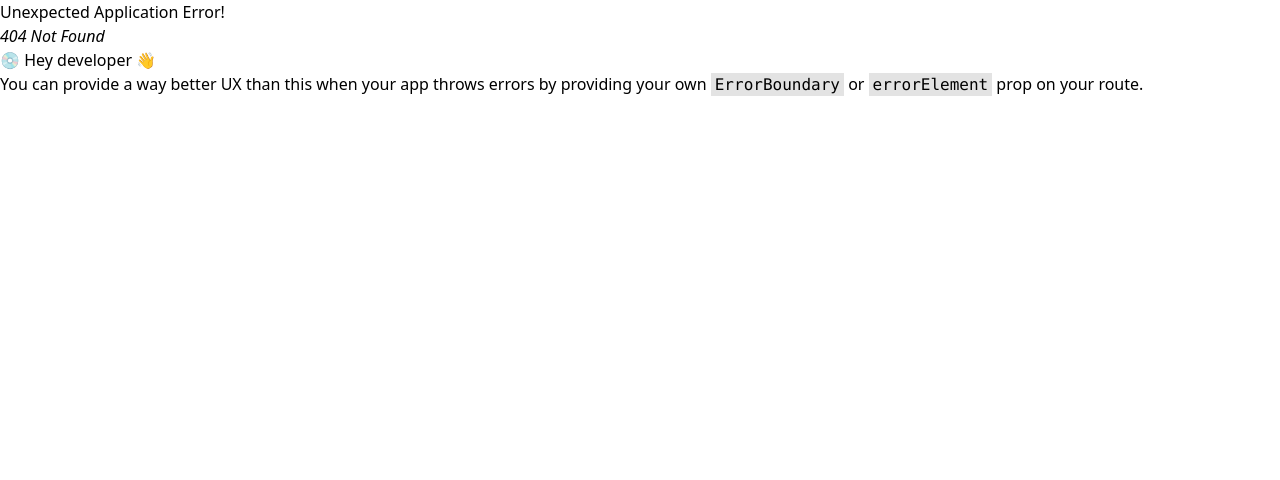
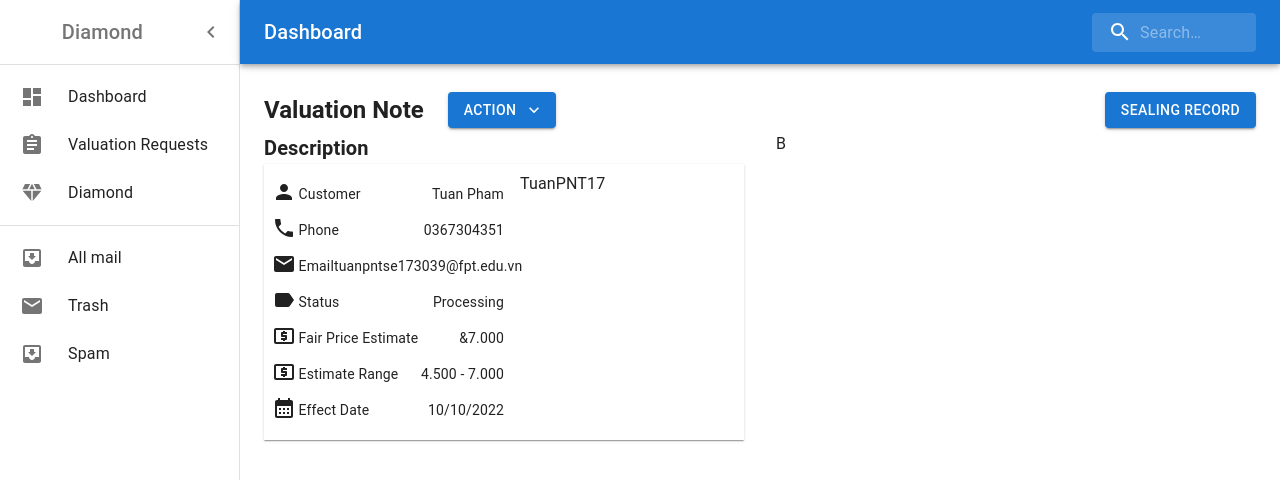
Before and after one commit to TuanPNTSE173039/diamond-valuation-system-fe, a React (Vite) app: page /requests/1/1 in a window 1280 px wide. Before the commit this address had no page. Shown: the top 480 px of the page. Built offline with nearby package versions, Linux system fonts and the light colour scheme.

Commit message:
added Valuation note User description

```diff
--- a/src/App.jsx
+++ b/src/App.jsx
@@ -2,6 +2,7 @@ import { createBrowserRouter, RouterProvider } from "react-router-dom";
 import BasicTabs from "./components/common/BasicTabs.jsx";
 import ValuationRequestDetail from "./components/valuation-request/ValuationRequestDetail.jsx";
 import RootLayout from "./RootLayout.jsx";
+import ValuationNote from "./pages/ValuationNote.jsx";
 
 const router = createBrowserRouter([
   {
@@ -9,16 +10,25 @@ const router = createBrowserRouter([
     element: <RootLayout />,
     children: [
       {
-        path: "/",
+        index: true,
         element: <div>Dashboard</div>,
       },
       {
-        path: "/requests",
-        element: <BasicTabs />,
-      },
-      {
-        path: "/requests/:id",
-        element: <ValuationRequestDetail />,
+        path: "requests",
+        children: [
+          {
+            index: true,
+            element: <BasicTabs />,
+          },
+          {
+            path: ":requestId",
+            element: <ValuationRequestDetail />,
+          },
+          {
+            path: ":requestId/:diamondId",
+            element: <ValuationNote />,
+          },
+        ],
       },
     ],
   },
--- a/src/components/common/BasicTabs.jsx
+++ b/src/components/common/BasicTabs.jsx
@@ -71,7 +71,7 @@ export default function BasicTabs() {
         <BasicDateTimeRangePicker />
       </Box>
       <CustomTabPanel value={value} index={0}>
-        <EnhancedTable />
+        <EnhancedTable heading="Valuation Requests" />
       </CustomTabPanel>
       <CustomTabPanel value={value} index={1}>
         <EnhancedTable />
--- a/src/components/table/EnhancedTable.jsx
+++ b/src/components/table/EnhancedTable.jsx
@@ -19,9 +19,10 @@ import Tooltip from "@mui/material/Tooltip";
 import FormControlLabel from "@mui/material/FormControlLabel";
 import Switch from "@mui/material/Switch";
 import DeleteIcon from "@mui/icons-material/Delete";
-import FilterListIcon from "@mui/icons-material/FilterList";
 import { visuallyHidden } from "@mui/utils";
 import { Link } from "react-router-dom";
+import Button from "@mui/material/Button";
+import AddIcon from "@mui/icons-material/Add";
 
 function createData(id, name, calories, fat, carbs, protein) {
   return {
@@ -179,7 +180,7 @@ EnhancedTableHead.propTypes = {
 };
 
 function EnhancedTableToolbar(props) {
-  const { numSelected } = props;
+  const { numSelected, heading } = props;
 
   return (
     <Toolbar
@@ -211,7 +212,7 @@ function EnhancedTableToolbar(props) {
           id="tableTitle"
           component="div"
         >
-          {/*Nutrition*/}
+          {heading}
         </Typography>
       )}
 
@@ -223,9 +224,12 @@ function EnhancedTableToolbar(props) {
         </Tooltip>
       ) : (
         <Tooltip title="Filter list">
-          <IconButton>
-            <FilterListIcon />
-          </IconButton>
+          {/*<IconButton>*/}
+          {/*  <FilterListIcon />*/}
+          {/*</IconButton>*/}
+          <Button variant="contained" size="large" endIcon={<AddIcon />}>
+            Add
+          </Button>
         </Tooltip>
       )}
     </Toolbar>
@@ -236,7 +240,7 @@ EnhancedTableToolbar.propTypes = {
   numSelected: PropTypes.number.isRequired,
 };
 
-export default function EnhancedTable() {
+export default function EnhancedTable({ heading }) {
   const [order, setOrder] = React.useState("asc");
   const [orderBy, setOrderBy] = React.useState("calories");
   const [selected, setSelected] = React.useState([]);
@@ -307,9 +311,9 @@ export default function EnhancedTable() {
   );
 
   return (
-    <Box sx={{ width: "100%" }}>
+    <Box sx={{ width: "100%", mt: 3 }}>
       <Paper sx={{ width: "100%", mb: 2 }}>
-        <EnhancedTableToolbar numSelected={selected.length} />
+        <EnhancedTableToolbar numSelected={selected.length} heading={heading} />
 
         <TableContainer>
           <Table
--- /dev/null
+++ b/src/components/valuation-note/ValuationNoteItem.jsx
@@ -0,0 +1,15 @@
+import Box from "@mui/material/Box";
+import Typography from "@mui/material/Typography";
+
+export default function ValuationNoteItem({ children, ...props }) {
+  return (
+    <Box>
+      <Typography variant="h6" sx={{ fontWeight: "600" }}>
+        Description
+      </Typography>
+      <Box boxShadow={1} sx={{ p: 1 }}>
+        {children}
+      </Box>
+    </Box>
+  );
+}
--- /dev/null
+++ b/src/components/valuation-note/ValuationNoteUserInfo.jsx
@@ -0,0 +1,19 @@
+import Box from "@mui/material/Box";
+
+export default function ValuationNoteUserInfo({ icon, title, children }) {
+  return (
+    <Box
+      sx={{
+        my: 1,
+        display: "flex",
+        flexDirection: "row",
+        alignItems: "center",
+        fontSize: "14px",
+      }}
+    >
+      <Box sx={{ mb: 0.5, width: "8%" }}>{icon}</Box>
+      <Box sx={{ pl: 1 }}>{title}</Box>
+      <Box sx={{ textAlign: "right", flexGrow: 1 }}>{children}</Box>
+    </Box>
+  );
+}
--- /dev/null
+++ b/src/components/valuation-request/RecordItem.jsx
@@ -0,0 +1,30 @@
+import Box from "@mui/material/Box";
+import { Card, CardActions, CardContent } from "@mui/material";
+import Typography from "@mui/material/Typography";
+import Button from "@mui/material/Button";
+
+export default function RecordItem({ title, creationDate }) {
+  return (
+    <Box sx={{ mb: 0.5, minWidth: "275px" }}>
+      <Card variant="outlined">
+        <CardContent>
+          <Typography
+            variant="h5"
+            component="div"
+            sx={{ fontSize: 14 }}
+            color="text.secondary"
+            gutterBottom
+          >
+            {title}
+          </Typography>
+          <Typography variant="span" component="div">
+            {creationDate}
+          </Typography>
+        </CardContent>
+        <CardActions>
+          <Button size="small">Create</Button>
+        </CardActions>
+      </Card>
+    </Box>
+  );
+}
--- /dev/null
+++ b/src/components/valuation-request/RecordList.jsx
@@ -0,0 +1,18 @@
+import Box from "@mui/material/Box";
+import Typography from "@mui/material/Typography";
+import RecordItem from "./RecordItem.jsx";
+
+export default function RecordList() {
+  return (
+    <Box sx={{ width: "100%" }}>
+      <Typography variant="h6" sx={{ fontWeight: "600" }}>
+        Records
+      </Typography>
+      <Box sx={{ display: "flex", flexDirection: "row", gap: 2 }}>
+        <RecordItem title="Receipt" creationDate="10/10/2023" />
+        <RecordItem title="Returned" creationDate="10/10/2023" />
+        <RecordItem title="Invoice" creationDate="10/10/2023" />
+      </Box>
+    </Box>
+  );
+}
--- a/src/components/valuation-request/ValuationRequestDetail.jsx
+++ b/src/components/valuation-request/ValuationRequestDetail.jsx
@@ -2,14 +2,19 @@ import CustomBreadCrumb from "../common/BreadCrumb.jsx";
 import { useParams } from "react-router-dom";
 import Header from "../common/Header.jsx";
 import ValuationRequestUserInfo from "./ValuationRequestUserInfo.jsx";
+import EnhancedTable from "../table/EnhancedTable.jsx";
+import Box from "@mui/material/Box";
+import RecordList from "./RecordList.jsx";
 
 export default function ValuationRequestDetail() {
   const param = useParams();
   return (
-    <>
-      <CustomBreadCrumb level={param.id} />
+    <Box>
+      <CustomBreadCrumb level={param.requestId} />
       <Header title={"Valuation Request Detail"} />
       <ValuationRequestUserInfo />
-    </>
+      <RecordList />
+      <EnhancedTable heading="Diamonds" />
+    </Box>
   );
 }
--- /dev/null
+++ b/src/pages/ValuationNote.jsx
@@ -0,0 +1,87 @@
+import Box from "@mui/material/Box";
+import Header from "../components/common/Header.jsx";
+import Button from "@mui/material/Button";
+import ValuationNoteItem from "../components/valuation-note/ValuationNoteItem.jsx";
+import * as React from "react";
+import ValuationNoteUserInfo from "../components/valuation-note/ValuationNoteUserInfo.jsx";
+import LocalPhoneIcon from "@mui/icons-material/LocalPhone";
+import EmailIcon from "@mui/icons-material/Email";
+import LabelIcon from "@mui/icons-material/Label";
+import PersonIcon from "@mui/icons-material/Person";
+import LocalAtmIcon from "@mui/icons-material/LocalAtm";
+import CalendarMonthIcon from "@mui/icons-material/CalendarMonth";
+
+export default function ValuationNote() {
+  return (
+    <>
+      <Box
+        sx={{
+          display: "flex",
+          flexDirection: "row",
+          alignItems: "center",
+          justifyContent: "space-between",
+        }}
+      >
+        <Header title={"Valuation Note"} />
+        <Button variant="contained" color="primary">
+          Sealing Record
+        </Button>
+      </Box>
+      <Box
+        sx={{
+          display: "flex",
+          flexDirection: "row",
+          gap: 4,
+        }}
+      >
+        <Box sx={{ width: "50%" }}>
+          <ValuationNoteItem>
+            <Box
+              sx={{
+                display: "flex",
+                flexDirection: "row",
+                gap: 2,
+              }}
+            >
+              <Box sx={{ width: "50%" }}>
+                <ValuationNoteUserInfo icon={<PersonIcon />} title="Customer">
+                  Tuan Pham
+                </ValuationNoteUserInfo>
+                <ValuationNoteUserInfo icon={<LocalPhoneIcon />} title="Phone">
+                  0367304351
+                </ValuationNoteUserInfo>
+                <ValuationNoteUserInfo icon={<EmailIcon />} title="Email">
+                  tuanpntse173039@fpt.edu.vn
+                </ValuationNoteUserInfo>
+                <ValuationNoteUserInfo icon={<LabelIcon />} title="Status">
+                  Processing
+                </ValuationNoteUserInfo>
+                <ValuationNoteUserInfo
+                  icon={<LocalAtmIcon />}
+                  title="Fair Price Estimate"
+                >
+                  &7.000
+                </ValuationNoteUserInfo>
+
+                <ValuationNoteUserInfo
+                  icon={<LocalAtmIcon />}
+                  title="Estimate Range"
+                >
+                  4.500 - 7.000
+                </ValuationNoteUserInfo>
+                <ValuationNoteUserInfo
+                  icon={<CalendarMonthIcon />}
+                  title="Effect Date"
+                >
+                  10/10/2022
+                </ValuationNoteUserInfo>
+              </Box>
+              <Box sx={{ width: "50%" }}>TuanPNT17</Box>
+            </Box>
+          </ValuationNoteItem>
+        </Box>
+        <Box sx={{ width: "50%" }}>B</Box>
+      </Box>
+    </>
+  );
+}
```
